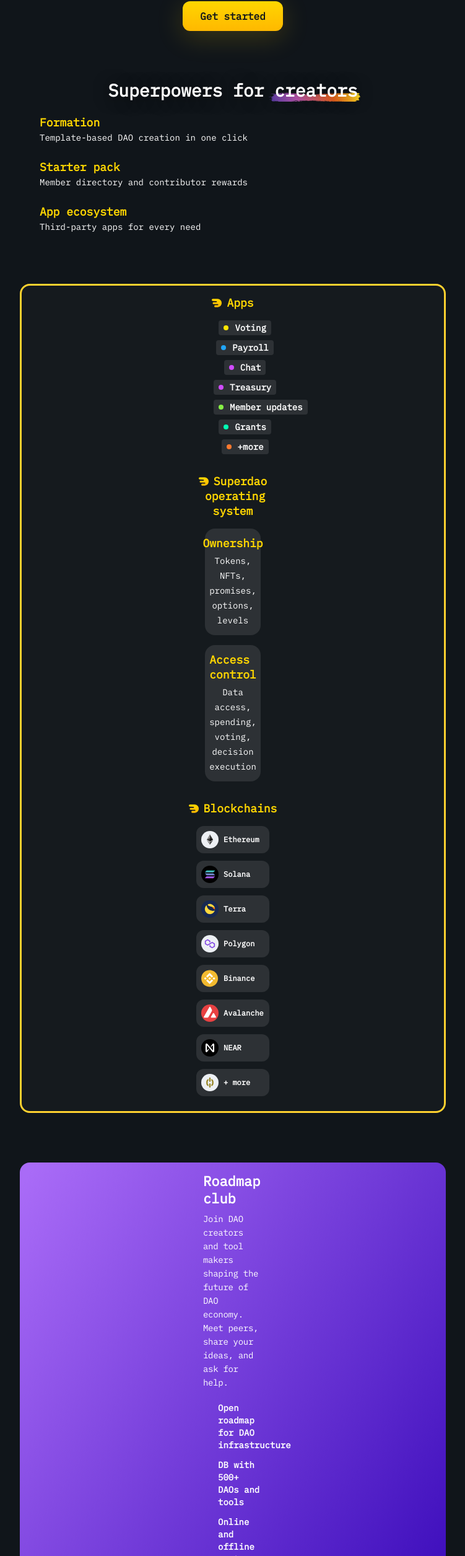
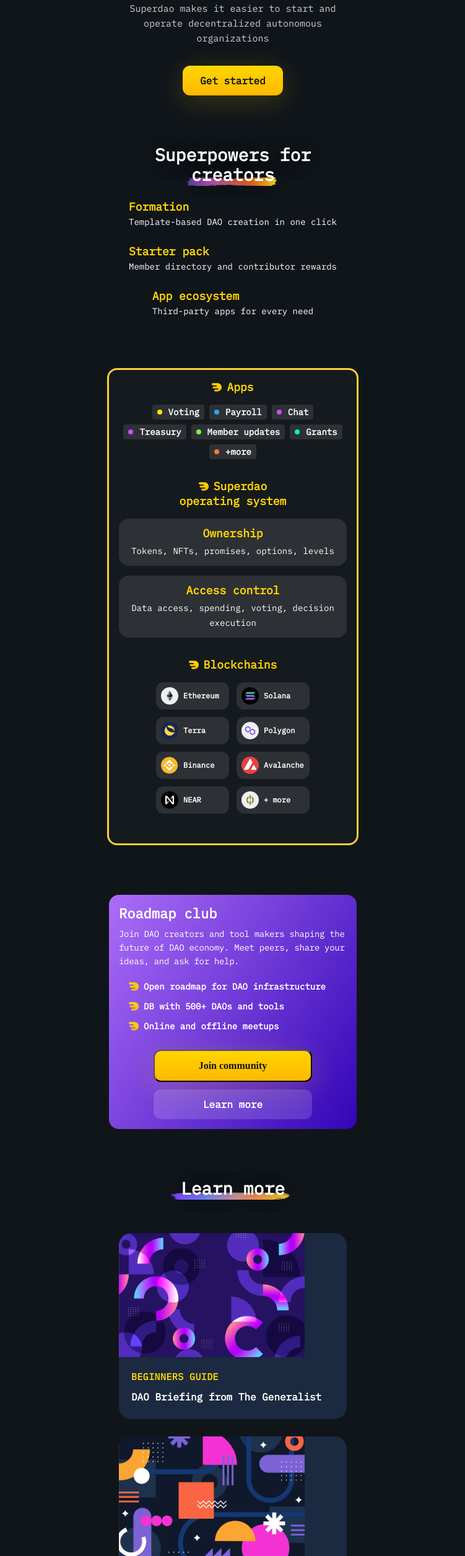
Before and after one commit to JiJOiD/WEB, a plain HTML site: page index.html in a window 1280 px wide. Shown: the part 214-2725 px from the top of the page at 62% size, without its empty margins (264-1015 px from the left). Drawn offline with Linux system fonts and the light colour scheme; a web font is replaced by a local one.

Commit message:
Рамблинг рамблинг

```diff
--- a/css/style.css
+++ b/css/style.css
@@ -137,6 +137,7 @@ body {
   font-style: normal;
   font-weight: 700;
   line-height: 3.2rem; /* 114.286% */
+  margin-bottom: 2.4rem;
 }
 .super-img{
   position: relative;
@@ -156,10 +157,14 @@ body {
   /* overflow:; */
 }
 .super-list {
-
+  display: flex;
+  justify-content: center;
+  flex-wrap: wrap;
+  gap:2.4rem;
 }
 .super-list-item {
-  margin: 2.4rem 1.6rem 0 1.6rem;
+  /* margin: 2.4rem 1.6rem 0 1.6rem; */
+
 }
 .super-list-item-heading {
 
@@ -183,11 +188,14 @@ body {
   /* margin: 8rem 1.6rem 0rem 1.6rem; */
   margin-top: 8rem;
   border-radius: 1.6rem;
-  border: 3px solid #FFD12F;
+  border: 0.3rem solid #FFD12F;
   background: rgba(255, 255, 255, 0.02);
+  padding: 1.6rem 0rem 2.4rem 0rem;
+  text-align: center;
 }
 .section-borapps {
-  margin: 1.6rem 1.4rem 0 1.4rem;
+  /* margin: 1.6rem 1.4rem 0 1.4rem; */
+
   flex-shrink: 0;
 }
 .border-apps-icon {
@@ -209,7 +217,7 @@ body {
 .border-apps-list {
   /* margin: 1.6rem 1.6rem 0 1.6rem; */
   display: inline-flex;
-  justify-content: space-around;
+  justify-content: center;
   gap: 0.8rem;
   flex-wrap: wrap;
   align-items: center;
@@ -440,13 +448,14 @@ body {
 }
 .club-list {
   margin-top: 2rem;
+  padding-left:1.6rem;
 }
 .club-list-item:not(:last-child) {
   margin-bottom: 1.2rem;
 }
+.club-list-item{
+}
 .club-list-item-icon {
-  background-image: url(/images/Icon_wing.svg);
-
 }
 .club-list-item-text {
   font-size: 1.4rem;
@@ -454,7 +463,10 @@ body {
   font-weight: 700;
   line-height: 2rem;
   color: var(--text-color1);
-  margin: 0 0 0 2.4rem;
+  /* margin: 0 0 0 2.4rem; */
+  display: inline-flex;
+  align-items: center;
+  gap: 0.8rem;
 
 }
 .club-btn {
@@ -527,9 +539,13 @@ body {
   font-weight: 700;
   line-height: 3.2rem;
   color: var(--text-color1);
+  margin-bottom: 2.8rem;
 }
 
 .learn-cards {
+  display: flex;
+  justify-content: center;
+  flex-wrap: wrap;
 }
 
 .learn-cards-item{
@@ -546,16 +562,17 @@ body {
   height: 12.4rem; */
   flex-shrink: 0;
   background: #1B2A40;
-  margin-top: 15.2rem;
+  /* margin-top: 15.2rem; */
   border-radius: 20px;
   overflow: hidden;
-  max-width: 36.8rem;
-  max-height: 33rem;
+  max-width: 28.8rem;
+  max-height: 30rem;
+
 
 }
 
 .card-img {
-  max-width: 36.8rem;
+  max-width: 28.8rem;
   max-height: 20rem;
   flex-shrink: 0;
 
@@ -639,6 +656,8 @@ body {
   margin-bottom: 8rem;
 }
 .people-list-item {
+  /* max-width: 13.3rem;
+  max-height: 4rem; */
 }
 .people-list-item-text {
   color: var(--text-color1);
@@ -653,14 +672,15 @@ body {
   align-items: center;
   flex-wrap: wrap; */
   border-radius: 1.2rem;
-  border: 2px solid rgba(255, 255, 255, 0.15);
+  border: 0.2rem solid rgba(255, 255, 255, 0.15);
 }
 .footer {
   /* width: 32rem; */
   /* height: 12rem; */
   flex-shrink: 0;
   background: linear-gradient(180deg, #FFD600 0%, #FFC700 100%);
-  padding: 1.93rem 1.6rem 2.4rem 1.65rem;
+  padding-top: 1.93rem ;
+  padding-bottom: 2.4rem;
 }
 .footer-top{
   display: flex;
@@ -713,20 +733,61 @@ body {
   /* margin: 1.89rem; */
 }
 @media (max-width: 320px) {
-  .container {
-    /* max-width: 28.8rem; */
+  /* .container{
     margin-left: 1.6rem;
     margin-right: 1.6rem;
+  } */
+  .wrapper{
+    max-width: 36.8rem;
+    margin-left: 1.6rem;
+    margin-right: 1.6rem;
+    padding-left: 16px;
+    padding-right: 16px;
+  }
+  .border-apps-list{
+    justify-content: space-between;
   }
 
 }
+@media  (min-width: 321px) {
+  .wrapper{
+    max-width: 36.8rem;
+    margin-left: auto;
+    margin-right: auto;
+    padding-left: 16px;
+    padding-right: 16px;
+  }
+  .section-super{
+  }
+
+  .card{
+    max-width: 36.8rem;
+  }
+  .card-img{
+    max-width: 36.8rem;
+    height: auto;
+  }
+  .footer{
+    /* padding-left: 15%;
+    padding-right: 15% ; */
+
+  }
+
+  .footer-bottom{
+    display: flex;
+    justify-content: space-evenly;
+    gap: 3.2rem;
+  }
+}
 
 @media  (min-width: 768px){
-  .container{
-    margin-left: 29.6rem;
-    margin-right: 29.6rem;
+  .wrapper{
+    max-width: 36.8rem;
+    margin-left: auto;
+    margin-right: auto;
+    padding-left: 16px;
+    padding-right: 16px;
   }
-
 }
 .dashboard{
   display: grid;
--- a/index.html
+++ b/index.html
@@ -13,8 +13,8 @@
     <title>Home page</title>
 </head>
 <body>
-    <header class="header bg_stars">
-        <div class="container header-container">
+    <header class="header bg_stars wrapper">
+        <div class="header-container">
             <a class="header-link superdao" href=""><img class="logo" src="images/Logo Full.svg" alt="">Superdao</a>
             <button class="header-menu">
                 <img class="header-menu-icon" src="/images/ic-burger-glyph-24.svg" alt="">
@@ -22,14 +22,14 @@
         </div>
     </header>
     <main class="main">
-        <section class="section-hero bg_stars">
-            <div class="container">
+        <section class="section-hero bg_stars wrapper">
+            <div class="container ">
                 <h1 class="section-hero-title">Modern infrastructure for <span class="hero-img">DAOs</span></h1>
                 <p class="section-hero-description">Superdao makes it easier to start and operate decentralized autonomous organizations</p>
                 <a class="section-hero-link" href="">Get started</a>
             </div>
         </section>
-        <section class="section-super">
+        <section class="section-super wrapper">
             <div class="container">
                 <h2 class="super-title">Superpowers for <span class="super-img">creators</span></h2>
                 <ul class="super-list">
@@ -48,7 +48,7 @@
                 </ul>
             </div>
         </section>
-        <section class="section-border container">
+        <section class="section-border wrapper">
             <div class="container">
                 <div class="section-borapps">
                     <h3 class="border-apps-heading"><img class="border-apps-icon" src="images/Icon_wing.svg" alt="">Apps</h3>
@@ -144,22 +144,19 @@
                 </div>
             </div>
         </section>
-        <section class="section-club container">
+        <section class="section-club wrapper">
             <div class="container">
                 <h2 class="club-heading">Roadmap club</h2>
                 <p class="club-discription">Join DAO creators and tool makers shaping the future of DAO economy. Meet peers, share your ideas, and ask for help.</p>
                 <ul class="club-list">
                     <li class="club-list-item">
-                        <span class="club-list-item-icon"></span>
-                        <p class="club-list-item-text">Open roadmap for DAO infrastructure</p>
+                        <p class="club-list-item-text"><img class="club-list-item-icon" src="/images/Icon_wing.svg" alt="">Open roadmap for DAO infrastructure</p>
                     </li>
                     <li class="club-list-item">
-                        <span class="club-list-item-icon"></span>
-                        <p class="club-list-item-text">DB with 500+ DAOs and tools</p>
+                        <p class="club-list-item-text"><img class="club-list-item-icon" src="/images/Icon_wing.svg" alt="">DB with 500+ DAOs and tools</p>
                     </li>
                     <li class="club-list-item">
-                        <span class="club-list-item-icon"></span>
-                        <p class="club-list-item-text">Online and offline meetups</p>
+                        <p class="club-list-item-text"><img class="club-list-item-icon" src="/images/Icon_wing.svg" alt="">Online and offline meetups</p>
                     </li>
                 </ul>
                 <button class="club-btn">
@@ -170,7 +167,7 @@
                 </a>
             </div>
         </section>
-        <section class="section-learn">
+        <section class="section-learn wrapper">
             <div class="container">
 
                 <h2 class="learn-heading"><span class="learn-img">Learn more</span></h2>
@@ -222,7 +219,7 @@
         </section>
     </main>
     <footer class="footer">
-        <div class="footer-top">
+        <div class="footer-top wrapper">
             <a class="footer-top-link" href=""><img class="footer-top-logo" src="/images/Logo_footer.svg" alt="">Superdao</a>
             <ul class="footer-top-list">
                 <li class="footer-top-list-item"><a class="footer-top-list-item-link" href=""><img class="footer-top-item-link-icon" src="/images/Icon_twitter.svg" alt=""></a></li>
@@ -230,7 +227,7 @@
                 <li class="footer-top-list-item"><a class="footer-top-list-item-link" href=""><img class="footer-top-item-link-icon" src="/images/Icon_email.svg" alt=""></a></li>
             </ul>
         </div>
-        <ul class="footer-bottom">
+        <ul class="footer-bottom wrapper">
             <li class="footer-bottom-item"><a class="footer-bottom-link a" href="">Roadmap club</a></li>
             <li class="footer-bottom-item"><a class="footer-bottom-link a" href="">About</a></li>
             <li class="footer-bottom-item"><a class="footer-bottom-link a" href="">Jobs</a></li>
```
Also changed, not shown: images/unsplash_HoTybva3HQI.png (added).
